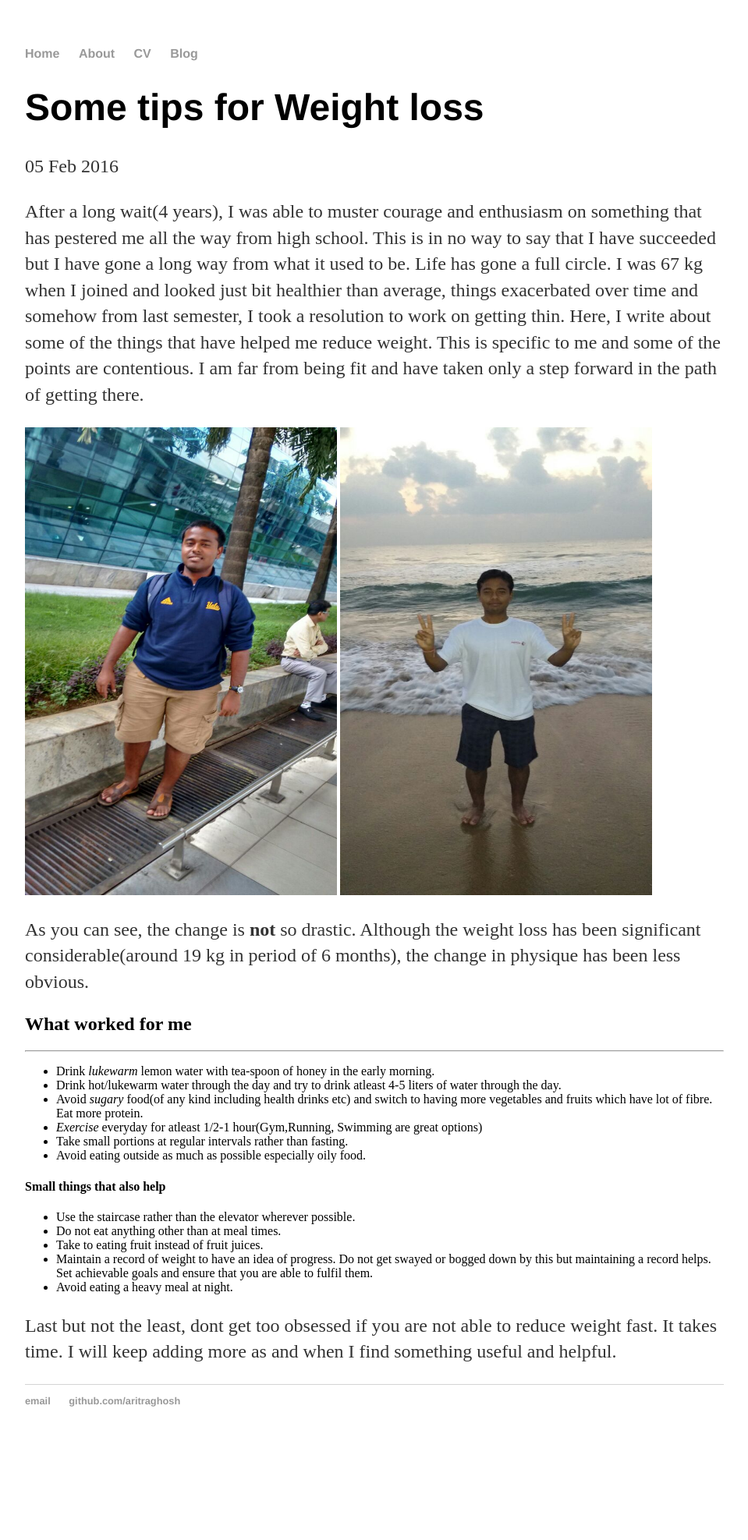
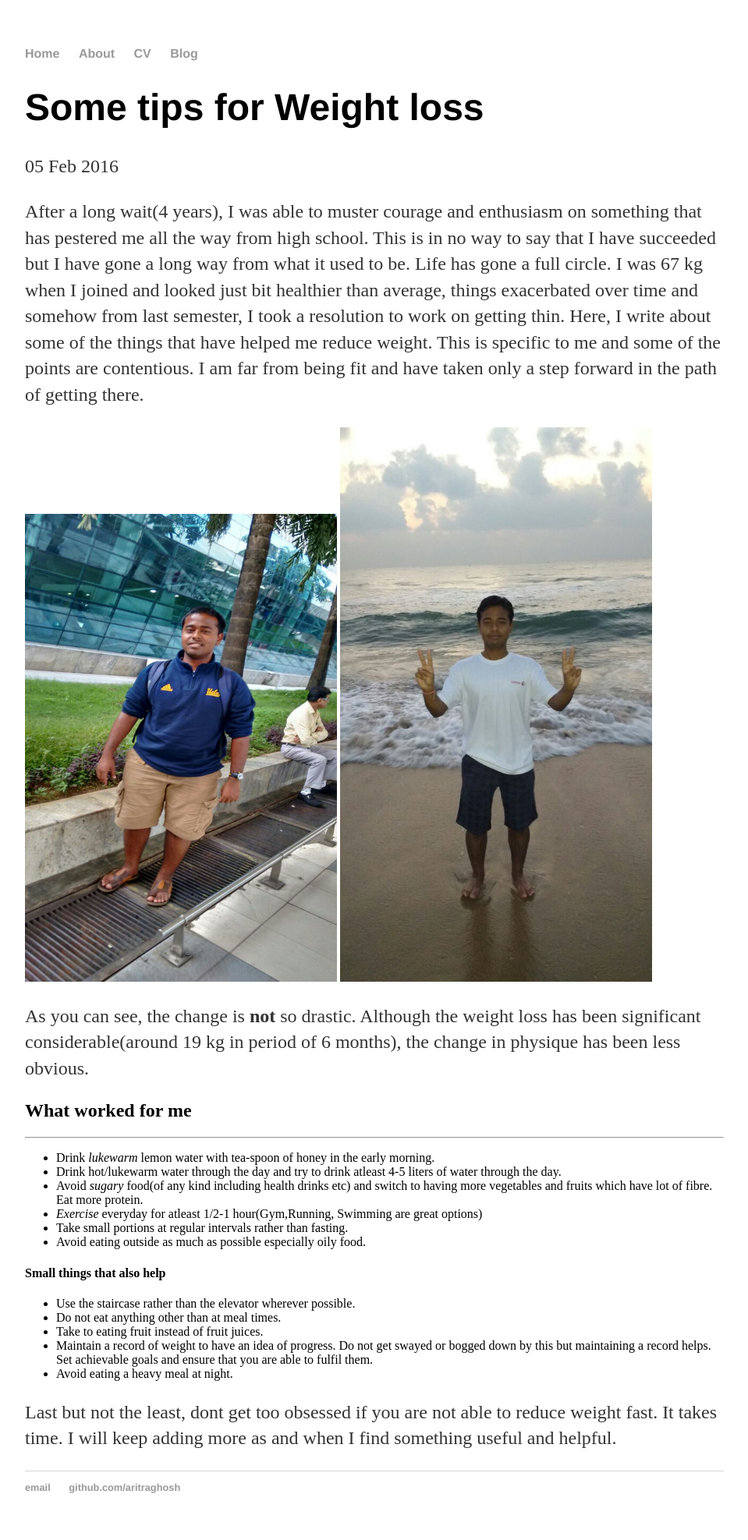
Before and after one commit to aritraghosh/aritraghosh.github.io, a Jekyll site: the page built from _posts/2016-02-05-some-tips-for-weight-loss.md, in a window 1280 px wide. Shown: the whole page at 78% size, without its empty margins (160-1119 px from the left). Built offline with Jekyll 4.4.1, drawn with Linux system fonts in a browser that asks for light colours; before the commit the page ends 1864 px from its top, so only the background shows below that.

Commit message:
Update 2016-02-05-some-tips-for-weight-loss.md

```diff
--- a/_posts/2016-02-05-some-tips-for-weight-loss.md
+++ b/_posts/2016-02-05-some-tips-for-weight-loss.md
@@ -10,7 +10,7 @@ After a long wait(4 years), I was able to muster courage and enthusiasm on somet
 
 <div style="width:1100px; margin:0 auto;">
 <img src="https://aritraghosh.github.io/images/Aritra_old.jpg" alt="Old me" style="align: left;width: 400px ;height: 600px;"/>
-<img src="https://aritraghosh.github.io/images/Aritra_new.jpg" alt="Now" style="align: right;width: 400px;  height: 600px;"/>
+<img src="https://aritraghosh.github.io/images/Aritra_new.jpg" alt="Now" style="align: right;width: 400px;  height: 711px;"/>
 </div>
 
 As you can see, the change is **not** so drastic. Although the weight loss has been significant considerable(around 19 kg in period of 6 months), the change in physique has been less obvious.
```
